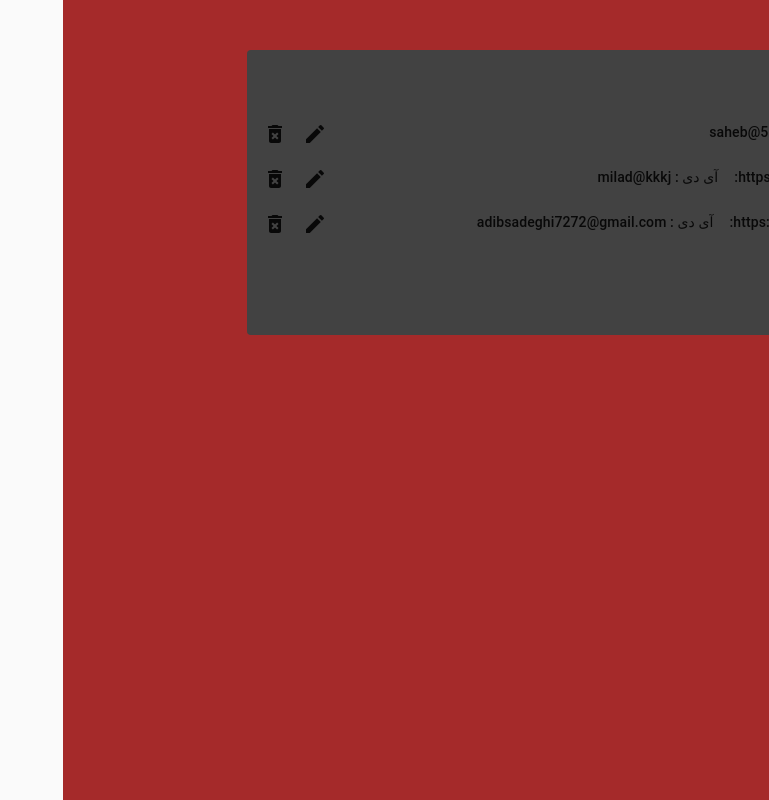
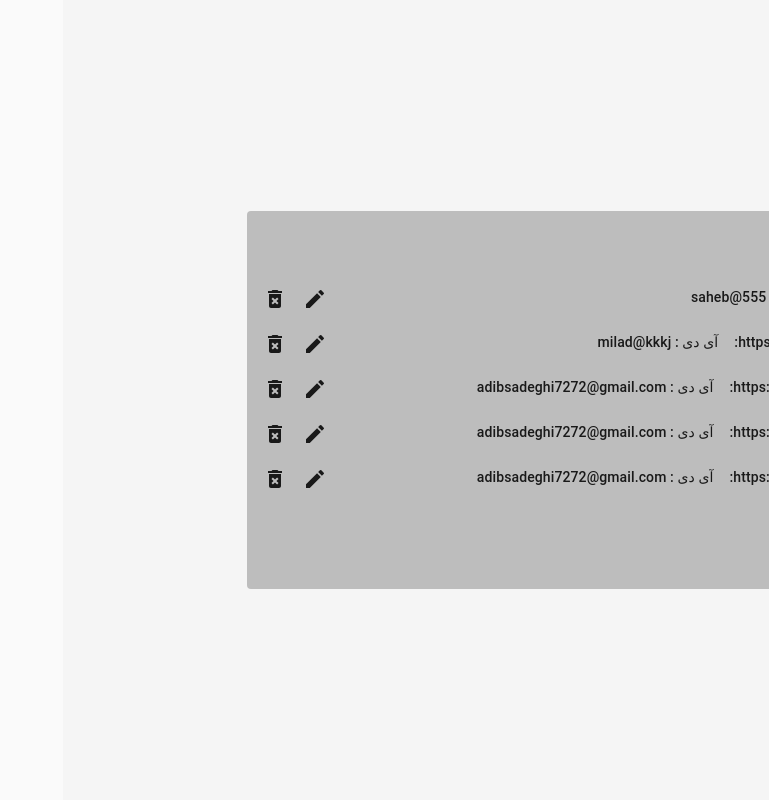
Before and after one commit to adibsadeghi1993/social-react-typescript, a React (Create React App) app: page / in a window 1280 px wide. Shown: the whole page, without its empty margins (511-1280 px from the left). Built offline with nearby package versions, Linux system fonts and the light colour scheme; data requests are answered from the project's data file; what jss-rtl would draw is missing.

Commit message:
change bg color

```diff
--- a/db.json
+++ b/db.json
@@ -1,7 +1,7 @@
 {
   "socials": [
     {
-      "social_type": "twitter",
+      "social_type": "facebook",
       "social_link": "kkkkkkkkkkkkkkkk",
       "social_id": "saheb@555",
       "id": 6
@@ -17,6 +17,18 @@
       "social_link": "https://twitter.com/mhosseintahe",
       "social_id": "adibsadeghi7272@gmail.com",
       "id": 8
+    },
+    {
+      "social_type": "instagram",
+      "social_link": "https://twitter.com/mhosseintahe",
+      "social_id": "adibsadeghi7272@gmail.com",
+      "id": 9
+    },
+    {
+      "social_type": "instagram",
+      "social_link": "https://twitter.com/mhosseintahe",
+      "social_id": "adibsadeghi7272@gmail.com",
+      "id": 10
     }
   ]
 }
--- a/src/App.tsx
+++ b/src/App.tsx
@@ -44,9 +44,9 @@ export default function App() {
     <StylesProvider jss={jss}>
       <ThemeProvider theme={rtlTheme}>
         <CssBaseline />
-        <div className="app">
+        <Box sx={{backgroundColor:`${grey[100]}`,minHeight:"100vh",display:"flex",alignItems:"center"}}>
           <Container maxWidth="md">
-           <Box sx={{backgroundColor:`${grey[800]}`,px:2,py:2,borderRadius: 1 }}>
+           <Box sx={{backgroundColor:`${grey[400]}`,px:2,py:2,borderRadius: 1 }}>
            <Box
               onClick={() => setIsShow(!isShow)}
               sx={{ display: "flex", mb: 1, cursor: "pointer" }}
@@ -55,23 +55,23 @@ export default function App() {
               {!isEdit ? (
                 <>
                 <AddIcon sx={{ color: "yellow" }} />
-                <Typography className={classes.add} variant="subtitle2">
+                <Typography className={classes.add} variant="subtitle1">
                   افزوردن راه ارتباطی
                 </Typography></>
               ) : (
                 <>
                 <EditIcon sx={{ color: "yellow" }}/>
-                <Typography className={classes.add} variant="subtitle2">
+                <Typography className={classes.add} variant="subtitle1">
                   ویرایش راه ارتباطی
                 </Typography>
                 </>
               )}
             </Box>
-            {!isEdit && isShow ?<Box sx={{ backgroundColor: `${blueGrey.A400}`, mt: 2,borderRadius: 1  }}>
+            {!isEdit && isShow ?<Box sx={{ backgroundColor: `${blueGrey.A700}`, mt: 2,borderRadius: 1  }}>
               <Collapse in={isShow}>
                 <AddNewSocial setIsShow={setIsShow} />
               </Collapse>
-            </Box>:<Box sx={{ backgroundColor: `${blueGrey.A400}`, mt: 2 ,borderRadius: 1 }}>
+            </Box>:<Box sx={{ backgroundColor: `${blueGrey.A700}`, mt: 2 ,borderRadius: 1 }}>
               <Collapse in={isShow}>
                <EditSocial setIsShow={setIsShow} setIsEdit={setIsEdit}  editSocial={editSocial}/>
               </Collapse>
@@ -80,7 +80,7 @@ export default function App() {
             <UserLinks setIsShow={setIsShow} setEditSocial={setEditSocial} setIsEdit={setIsEdit} />
            </Box>
           </Container>
-        </div>
+        </Box>
       </ThemeProvider>
     </StylesProvider>
   );
```
